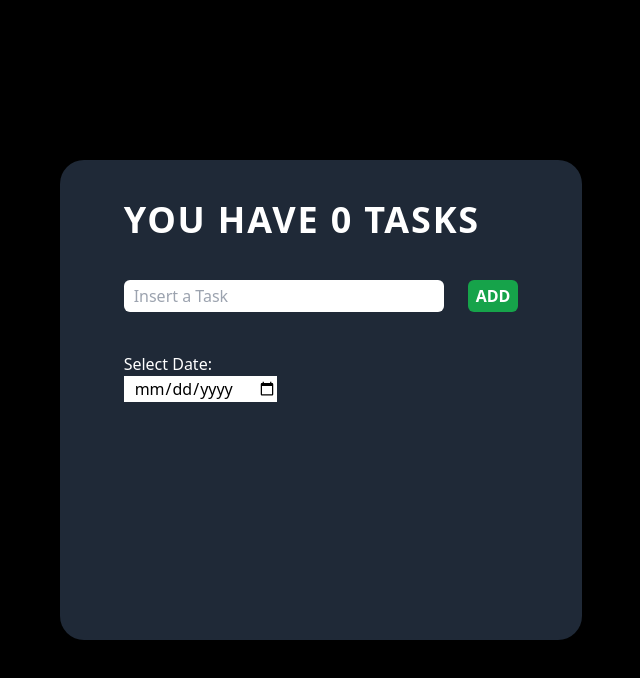
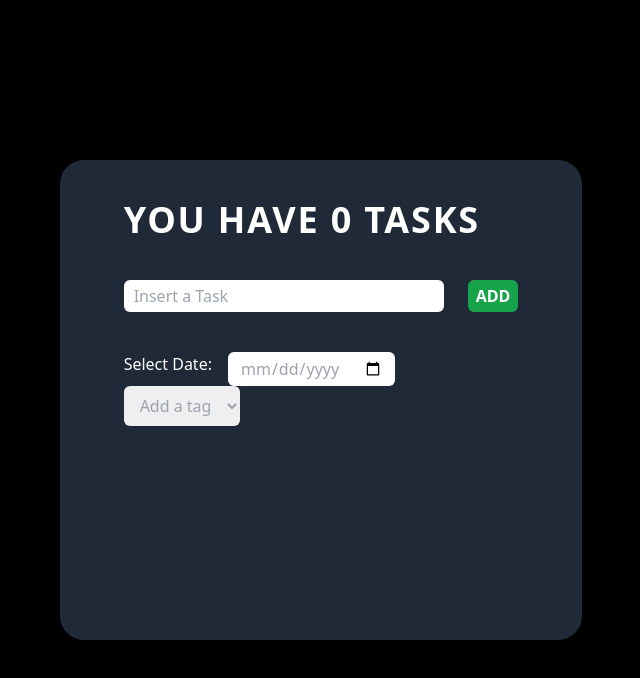
Before and after one commit to Fr3nk21/to-do-list, a React (Create React App) app: page / in a window 1280 px wide. Shown: the top 678 px of the page, without its empty margins (319-959 px from the left). Built offline with nearby package versions, Linux system fonts and the light colour scheme.

Commit message:
new tag functionality added

```diff
--- a/src/components/Date.js
+++ b/src/components/Date.js
@@ -8,9 +8,14 @@ export default function Date() {
   };
 
   return (
-    <div>
-      <h2 className="text-white">Select Date:</h2>
-      <input type="date" value={selectedDate} onChange={handleDateSelection} />
+    <div className="flex flex-row">
+      <h2 className="text-white pr-4">Select Date:</h2>
+      <input
+        type="date"
+        value={selectedDate}
+        onChange={handleDateSelection}
+        className="py-1 px-3 rounded-md text-gray-400"
+      />
       {selectedDate && (
         <p className="text-white">You selected: {selectedDate}</p>
       )}
--- /dev/null
+++ b/src/components/Tag.js
@@ -0,0 +1,27 @@
+import React, { useState } from "react";
+
+export default function Tag() {
+  const [selectedTag, setSelectedTag] = useState("");
+
+  const handleSelectChange = (e) => {
+    setSelectedTag(e.target.value);
+  };
+
+  return (
+    <div>
+      <select
+        name="tag"
+        className="py-2 px-3 rounded-md text-gray-400"
+        onChange={handleSelectChange}
+        value={selectedTag}
+      >
+        <option value="">Add a tag</option>
+        <option value="1">1</option>
+        <option value="2">2</option>
+        <option value="3">3</option>
+        <option value="4">4</option>
+      </select>
+      {selectedTag && <p className="text-white">You selected: {selectedTag}</p>}
+    </div>
+  );
+}
--- a/src/components/TasksContainer.js
+++ b/src/components/TasksContainer.js
@@ -2,9 +2,12 @@ import React, { useState } from "react";
 import NewTask from "./NewTask.js";
 import TasksList from "./TasksList.js";
 import Date from "./Date.js";
+import Tag from "./Tag.js";
 
 export default function TasksContainer() {
   const [tasks, setTasks] = useState([]);
+  const [date, setDate] = useState("");
+  const [tag, setTag] = useState("");
 
   const taskNumber = tasks.length;
 
@@ -26,6 +29,7 @@ export default function TasksContainer() {
       </h1>
       <NewTask onAddTask={addTask} />
       <Date />
+      <Tag />
       <TasksList tasks={tasks} onRemoveTask={removeTask} />
     </div>
   );
```
